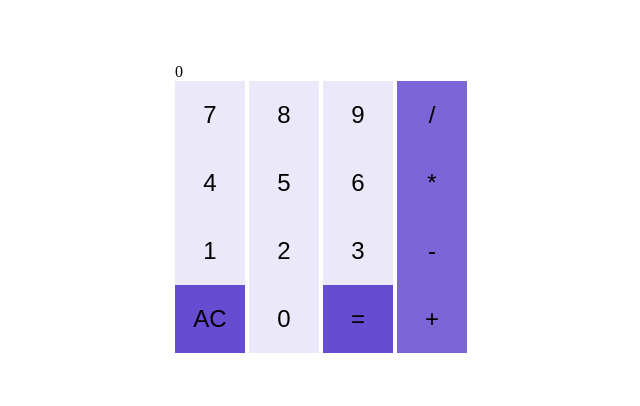
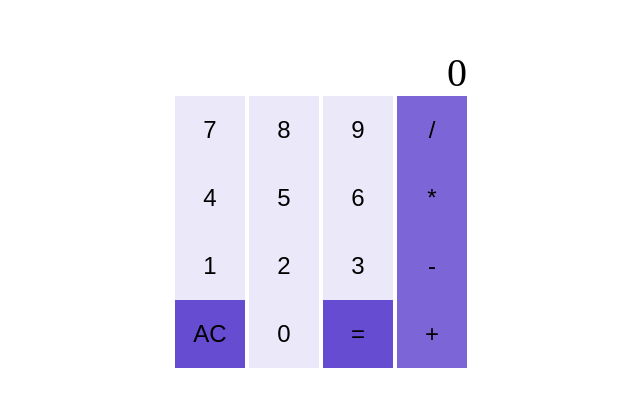
Before and after one commit to dcheng2022/odin-calculator, a plain HTML site: page index.html in a window 1280 px wide. Shown: the part 192-598 px from the top of the page, without its empty margins (319-959 px from the left). Drawn offline with Linux system fonts and the light colour scheme.

Commit message:
Add stylizations to text-container

```diff
--- a/style.css
+++ b/style.css
@@ -4,6 +4,13 @@ body {
     display: flex;
     justify-content: center;
     align-items: center;
+}
+
+.text-container {
+    max-width: 292px;
+    overflow: hidden;
+    font-size: 40px;
+    text-align: right;
 }
 
 button {
```
